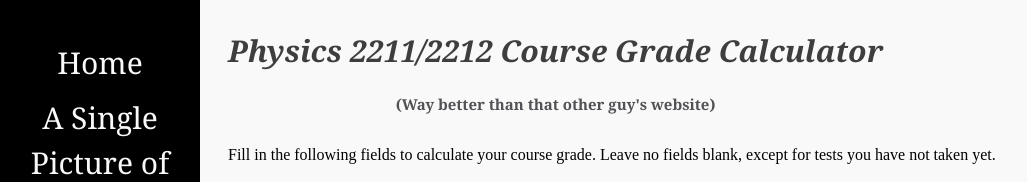
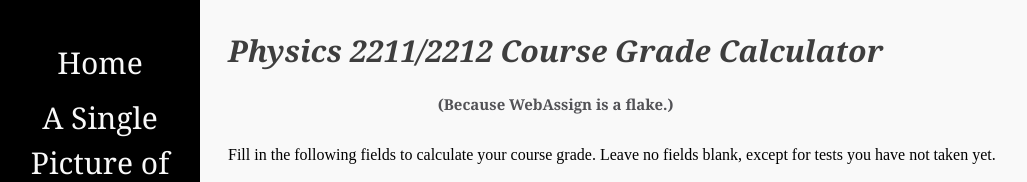
Before and after one commit to whatsmygrade/whatsmygrade.github.io, a plain HTML site: page index.html in a window 1280 px wide. Shown: the top 182 px of the page, without its empty margins (0-1027 px from the left). Drawn offline with Linux system fonts and the light colour scheme.

Commit message:
Add files via upload

```diff
--- a/index.html
+++ b/index.html
@@ -20,7 +20,7 @@
 
 			<div id='header'>
 				<h1 class = 'top'>Physics 2211/2212 Course Grade Calculator</h1>
-				<h4 class = 'top'>(Way better than that other guy's website)</h4>
+				<h4 class = 'top'>(Because WebAssign is a flake.)</h4>
 			</div >
 
         </div>
```
